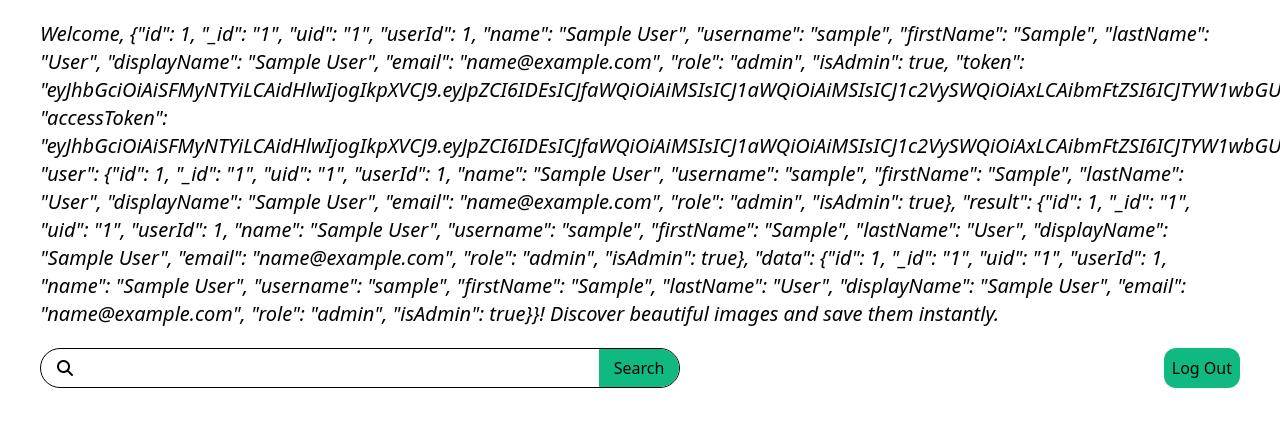
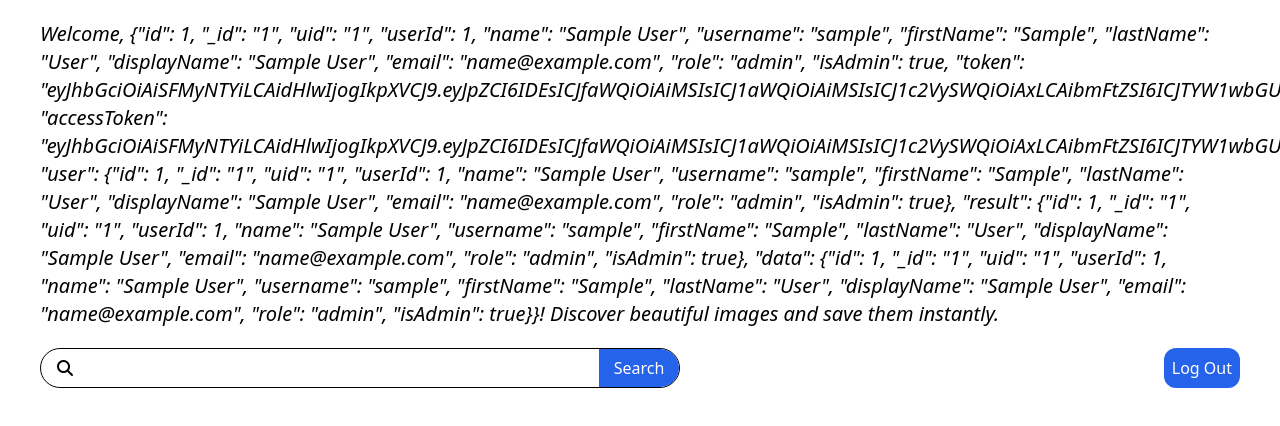
Before and after one commit to Bikram-sharma/project-by-kakapo, a website with bundled scripts: page frontend/deskbod.html in a window 1280 px wide. Shown: the top 426 px of the page. Built offline with nearby package versions, Linux system fonts and the light colour scheme; some packages are replaced by stand-ins of ours; no server answers; sample sign-in values are in the browser's storage.

Commit message:
changes color on bashboard

```diff
--- a/frontend/deskbod.html
+++ b/frontend/deskbod.html
@@ -41,12 +41,15 @@
           />
           <button
             id="searchButton"
-            class="bg-emerald-500 rounded-r-full w-20 h-full focus:outline-none"
+            class="bg-blue-600 hover:bg-blue-700 rounded-r-full w-20 h-full focus:outline-none text-white"
           >
             Search
           </button>
         </div>
-        <button class="bg-emerald-500 h-10 px-2 rounded-xl" id="logout">
+        <button
+          class="bg-blue-600 hover:bg-blue-700 h-10 px-2 rounded-xl text-white"
+          id="logout"
+        >
           Log Out
         </button>
       </div>
@@ -54,6 +57,3 @@
     </main>
   </body>
 </html>
-
-<!-- https://images.pexels.com/lib/xLqhmV2nn5IXBFh1EL530c04j296FrZc09oFy2WnkHVMywAMSxTAFIeu/pexels.png" -->
-<!-- "https://images.pexels.com/lib/api/pexels.png"  -->
```
